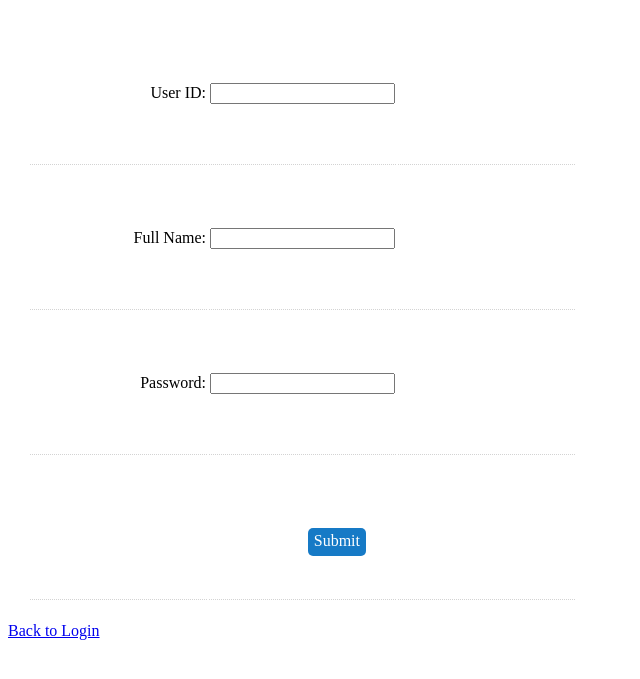
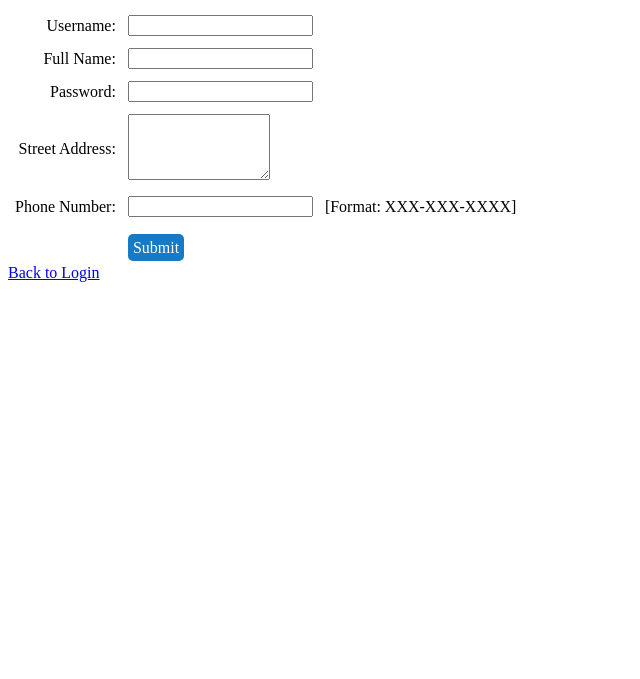
Before and after one commit to ryanxjohnson/CS490WD_Project3, a PHP site: page /register.html in a window 1280 px wide. Shown: the top 679 px of the page, without its empty margins (0-640 px from the left). Run offline with PHP 8.4, Linux system fonts and the light colour scheme.

Commit message:
various changes - my final (don't submit)

```diff
--- a/cars.html
+++ b/cars.html
@@ -39,7 +39,7 @@ and open the template in the editor.
                         <select id="sort" name ="sort" onchange="sort(this.value)">
                             <option  value="car_model">Year</option>
                             <option  value="car_make">Make</option>
-                        </select>
+                        </select> <br>
                         <img id="find_car_loading" class="loading_hidden" src="images/loading.gif">
                         <div id="search_results">
                         </div>
--- a/register.html
+++ b/register.html
@@ -9,28 +9,38 @@ and open the template in the editor.
         <title>Register Account</title>
         <meta charset="UTF-8">
         <meta name="viewport" content="width=device-width, initial-scale=1.0">
-        <script src="script/register.js"></script>
-        <link rel="stylesheet" type="text/css" href="style/style.css">
+        <script src="script/pages/register.js"></script>
+        <link rel="stylesheet" type="text/css" href="style/new_account.css">
     </head>
     <body>
         <div class="insertion_error" id="insertion_error"></div>
         <div class="success" id="success"></div>
-        <form  id="register" method="post" enctype="multipart/form-data">
+        <form  id="add_customer" method="post" enctype="multipart/form-data">
             <table>
                 <tr>
-                    <td class="name">User ID:</td>
+                    <td class="name">Username:</td>
                     <td><input type="text" name="id"></td><td id='id_error' class="error"></td>
                 </tr>
                 <tr>
                     <td class="name">Full Name:</td>
-                    <td><input type="text" name="fname"></td><td id="fname_error" class="error"></td>
+                    <td><input type="text" name="name"></td><td id="name_error" class="error"></td>
                 </tr>
                 <tr>
                     <td class="name">Password:</td>
                     <td><input type="password" name="password"></td><td id="password_error" class="error"></td>
                 </tr>
+                <tr>
+                    <td class="name">Street Address:</td>
+                    <td><textarea name="address" rows="4" cols="15"></textarea></td><td id="address_error" class="error"></td>
+                    <!--<td><input type="text" name="address"></td><td id="address_error" class="error"></td>-->
+                </tr>
+                <tr>
+                    <td class="name">Phone Number:</td>
+                    <td><input type="text" name="phone"></td><td>[Format: XXX-XXX-XXXX]</td><td id="phone_error" class="error"></td>
+                </tr>
 
-                <tr><td></td><td class="submit"><div onclick="validate_user()" class="button">Submit</div></td><td></td></tr>
+                <tr><td></td><td class="submit"><div onclick="validate_student()" class="button">Submit</div></td><td></td></tr>
+
             </table>
         </form>
         <a href="index.html">Back to Login</a>
--- a/script/pages/register.js
+++ b/script/pages/register.js
@@ -14,32 +14,24 @@ function ajaxObject() {
 
     return ajax;
 }
-
 function $(id) {
     return document.getElementById(id);
 }
 
-function validate_students_key(event) {
-    if (event.keyCode == 13) //ENTER KEY
-        validate_student();
-}
+function validate_student() {
+    var form=$("add_customer");
+    var data = new FormData(form);
 
-function validate_user() {
-    $("success").innerHTML = "Inserted Successully";
     var ajax = ajaxObject();
-    var form = $("register");
-    var data = new FormData(form);
-    data.append("register",$("register").value);
     ajax.onreadystatechange = function() {
-        if (ajax.readyState === 4 && ajax.status === 200){
-            if (ajax.responseText = "success"){
-                 window.location.assign("index.html");
-            //var msg = JSON.parse(ajax.responseText.trim());
-                $("success").innerHTML = "Inserted Successully";
+        if (ajax.readyState === 4 && ajax.status === 200) {
+            var messages = JSON.parse(ajax.responseText);
+            console.log(messages);
+            for (var key in messages) {
+                $(key).innerHTML = messages[key];
             }
-
         }
     };
     ajax.open("POST", "register.php");
-    ajax.send(data);
+    ajax.send(data); //send the data
 }
--- /dev/null
+++ b/style/new_account.css
@@ -0,0 +1,50 @@
+/*
+
+*/
+
+
+td{
+    padding:5px;
+}
+
+td.submit{
+    padding-top:15px;
+}
+
+.button{
+    background-color:rgb(22,122,198);
+    border-color:rgb(22,122,198);
+    color:white;
+    border-radius:5px;
+    display:inline;
+    padding:5px;
+}
+
+.button:hover{
+    background-color:rgb(18,109,179);
+    border-color:rgb(18,109,179);
+    cursor:pointer;
+}
+
+td.error{
+    color:red;
+    padding-left:0px;
+}
+
+.insertion_error{
+    display:inline;
+    background-color:red;
+    color:white;
+    border-radius:3px;
+}
+
+.success{
+    display:inline;
+    background-color:green;
+    color:white;
+    border-radius:3px;
+}
+
+.name{
+    text-align:right;
+}
```
Also changed, not shown: register.php (+136 -25 lines).
